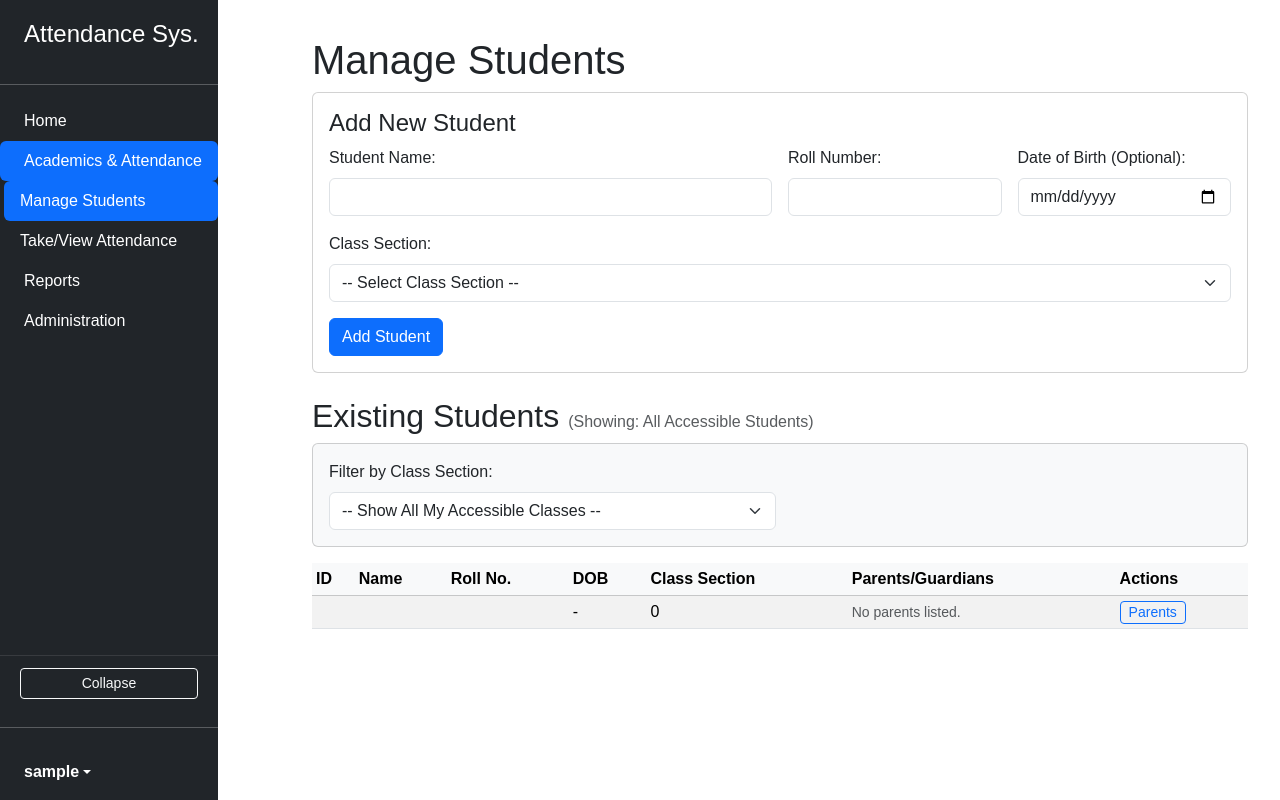
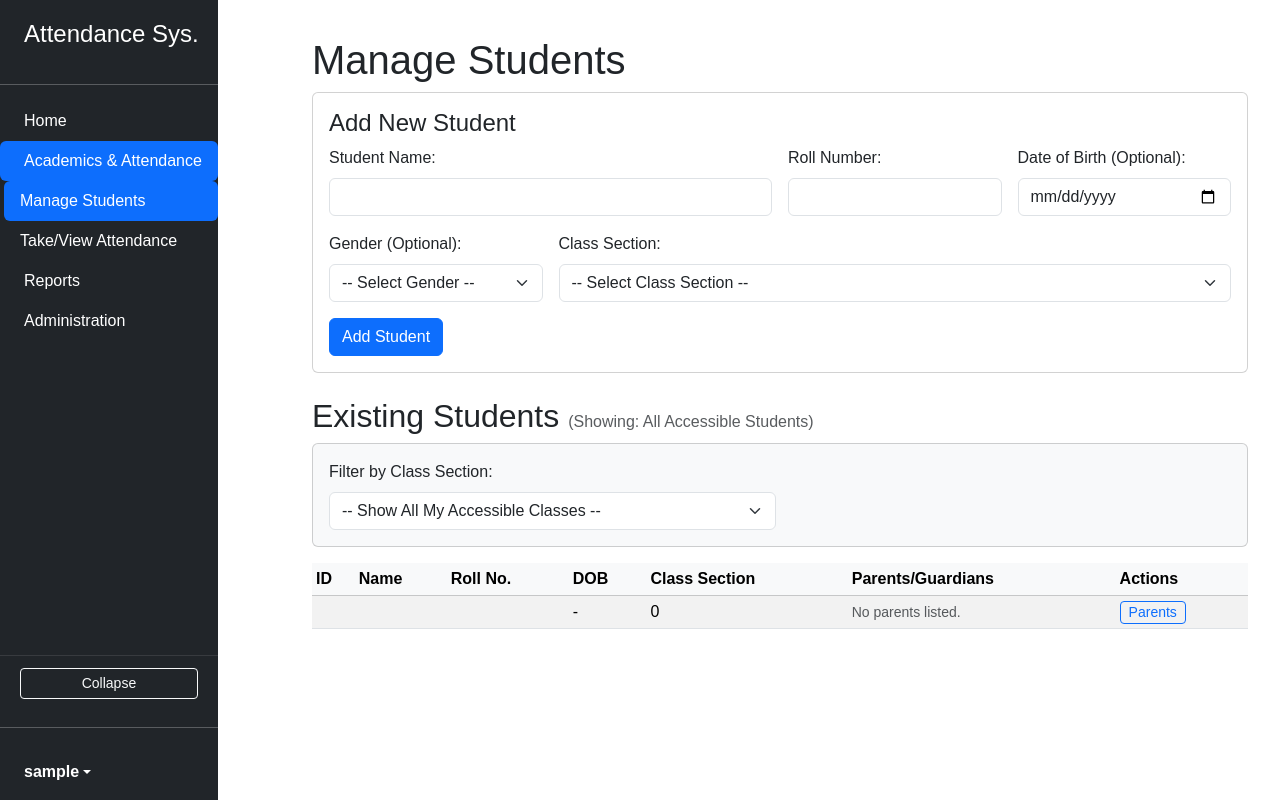
Before and after one commit to priyeshdaspookulangara/ams, a PHP site: page /students.php in a window 1280 px wide. Run offline with PHP 8.4, Linux system fonts and the light colour scheme; the visitor is signed in with stand-in values (Sample User, id 1); data that the repository does not hold is empty; some libraries are stand-ins or nearby versions.

Commit message:
feat: Add gender field to student data and reports
Integrates a 'gender' field for students to enable future gender-based reporting.

Key Changes:
- Database Schema (`setup_db.php`):
    - Added `gender VARCHAR(15) NULL` column to the `students` table.
    - Includes logic to add the column via `ALTER TABLE` if the table exists
      with the new schema but is missing this specific field.
- Student Management (`students.php`):
    - "Add New Student" form now includes an optional dropdown field for Gender
      (Male, Female, Other, Prefer not to say).
    - Backend logic updated to save the selected gender (or NULL if not provided)
      to the database.
- Student Master List Report (`reports_student_master.php`):
    - SQL query updated to fetch the `gender` field.
    - "Gender" column added to the HTML table display and the PDF output.
    - Displays the student's gender or '-' if not set.
- Testing: Simulated testing of schema changes, form input, data storage,
  and report display for the new gender field completed.

```diff
--- a/students.php
+++ b/students.php
@@ -55,6 +55,7 @@ if ($_SERVER['REQUEST_METHOD'] == 'POST' && isset($_POST['add_student'])) {
     $roll_number = mysqli_real_escape_string($conn, trim($_POST['roll_number']));
     $class_section_id_posted = (int)$_POST['class_section_id'];
     $date_of_birth = !empty($_POST['date_of_birth']) ? mysqli_real_escape_string($conn, $_POST['date_of_birth']) : NULL;
+    $gender = !empty($_POST['gender']) ? mysqli_real_escape_string($conn, $_POST['gender']) : NULL;
 
     $can_add_to_section = false;
     if ($current_role == 'admin') {
@@ -77,7 +78,8 @@ if ($_SERVER['REQUEST_METHOD'] == 'POST' && isset($_POST['add_student'])) {
             $message = "Error: Roll number '$roll_number' already exists in this class section."; $message_type = 'error';
         } else {
             $dob_sql_val = $date_of_birth ? "'$date_of_birth'" : "NULL";
-            $insert_sql = "INSERT INTO students (name, roll_number, class_section_id, date_of_birth) VALUES ('$name', '$roll_number', $class_section_id_posted, $dob_sql_val)";
+                $gender_sql_val = $gender ? "'$gender'" : "NULL";
+                $insert_sql = "INSERT INTO students (name, roll_number, class_section_id, date_of_birth, gender) VALUES ('$name', '$roll_number', $class_section_id_posted, $dob_sql_val, $gender_sql_val)";
             if (mysqli_query($conn, $insert_sql)) {
                 $message = "Student '$name' added successfully."; $message_type = 'success';
             } else { $message = "Error adding student: " . mysqli_error($conn); $message_type = 'error';}
@@ -158,7 +160,17 @@ ob_start();
                     <label for="date_of_birth" class="form-label">Date of Birth (Optional):</label>
                     <input type="date" name="date_of_birth" id="date_of_birth" class="form-control">
                 </div>
-                <div class="col-md-12">
+                <div class="col-md-3">
+                    <label for="gender" class="form-label">Gender (Optional):</label>
+                    <select name="gender" id="gender" class="form-select">
+                        <option value="">-- Select Gender --</option>
+                        <option value="Male">Male</option>
+                        <option value="Female">Female</option>
+                        <option value="Other">Other</option>
+                        <option value="Prefer not to say">Prefer not to say</option>
+                    </select>
+                </div>
+                <div class="col-md-9"> <!-- Adjusted width if gender takes 3 cols -->
                     <label for="class_section_id" class="form-label">Class Section:</label>
                     <select name="class_section_id" id="class_section_id" class="form-select" required>
                         <option value="">-- Select Class Section --</option>
```
Also changed, not shown: reports_student_master.php (+6 -4 lines), setup_db.php (+19 -0 lines).
